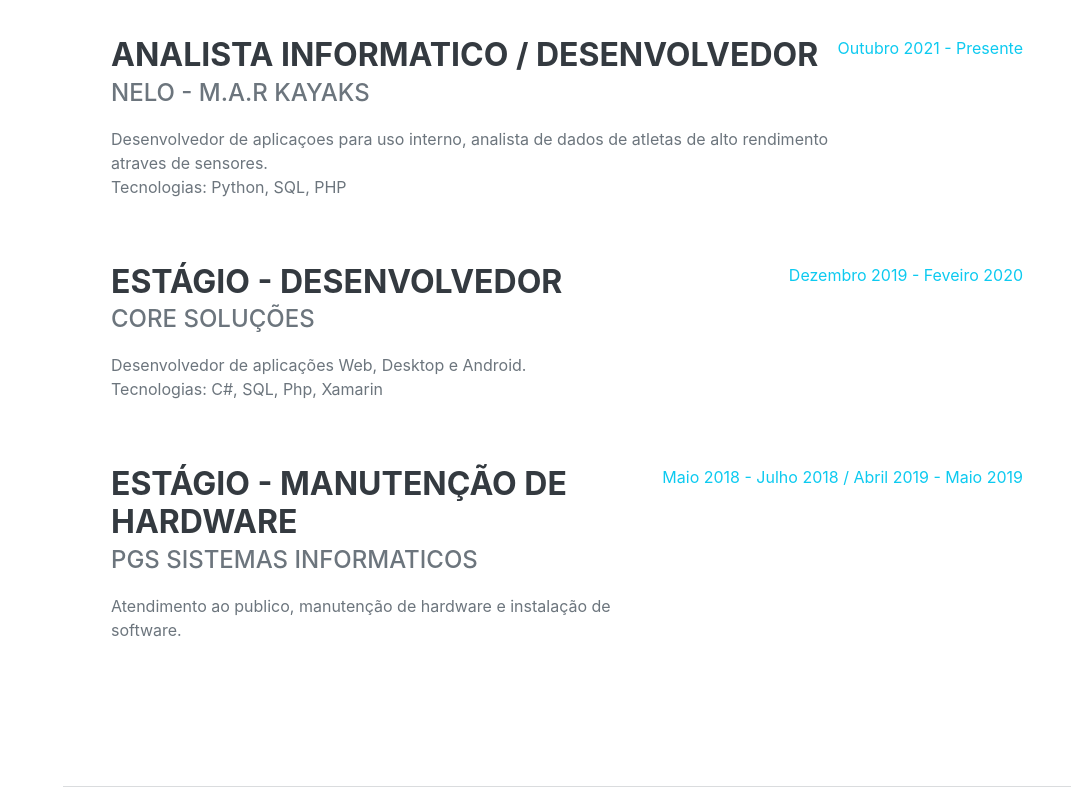
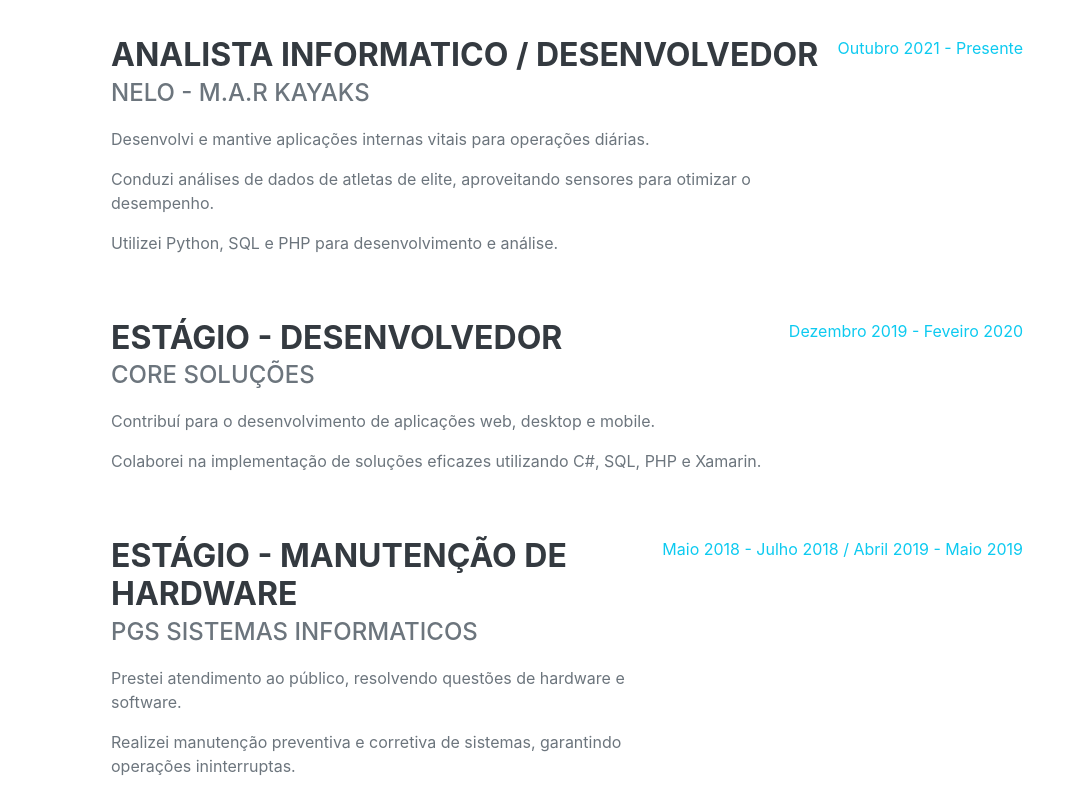
Before and after one commit to JoaoMB1337/JoaoMB1337.github.io, a plain HTML site: page index.html in a window 1280 px wide. Shown: the part 960-1760 px from the top of the page, without its empty margins (209-1280 px from the left). Drawn offline with nearby package versions, Linux system fonts and the light colour scheme; a web font is replaced by a local one.

Commit message:
Update Index.html

```diff
--- a/index.html
+++ b/index.html
@@ -81,7 +81,9 @@
             <div class="flex-grow-1">
               <h3 class="mb-0">Analista Informatico / Desenvolvedor</h3>
               <div class="subheading mb-3">Nelo - M.A.R Kayaks</div>
-              <p> Desenvolvedor de aplicaçoes para uso interno, analista de dados de atletas de alto rendimento atraves de sensores. <br> Tecnologias: Python, SQL, PHP </p>
+             <p> Desenvolvi e mantive aplicações internas vitais para operações diárias.</p>
+             <p>Conduzi análises de dados de atletas de elite, aproveitando sensores para otimizar o desempenho.</p>
+             <p>Utilizei Python, SQL e PHP para desenvolvimento e análise.</p>
             </div>
             <div class="flex-shrink-0">
               <span class="text-primary">Outubro 2021 - Presente</span>
@@ -91,7 +93,8 @@
             <div class="flex-grow-1">
               <h3 class="mb-0">Estágio - Desenvolvedor </h3>
               <div class="subheading mb-3">Core Soluções</div>
-              <p> Desenvolvedor de aplicações Web, Desktop e Android. <br> Tecnologias: C#, SQL, Php, Xamarin </p>
+              <p>Contribuí para o desenvolvimento de aplicações web, desktop e mobile.</p>
+              <p>Colaborei na implementação de soluções eficazes utilizando C#, SQL, PHP e Xamarin.</p>
             </div>
             <div class="flex-shrink-0">
               <span class="text-primary">Dezembro 2019 - Feveiro 2020</span>
@@ -101,7 +104,8 @@
             <div class="flex-grow-1">
               <h3 class="mb-0">Estágio - Manutenção de Hardware</h3>
               <div class="subheading mb-3">Pgs Sistemas Informaticos</div>
-              <p> Atendimento ao publico, manutenção de hardware e instalação de software. </p>
+              <p> Prestei atendimento ao público, resolvendo questões de hardware e software.</p>
+				      <p>Realizei manutenção preventiva e corretiva de sistemas, garantindo operações ininterruptas.	 </p>
             </div>
             <div class="flex-shrink-0">
               <span class="text-primary"> Maio 2018 - Julho 2018 / Abril 2019 - Maio 2019 </span>
```
